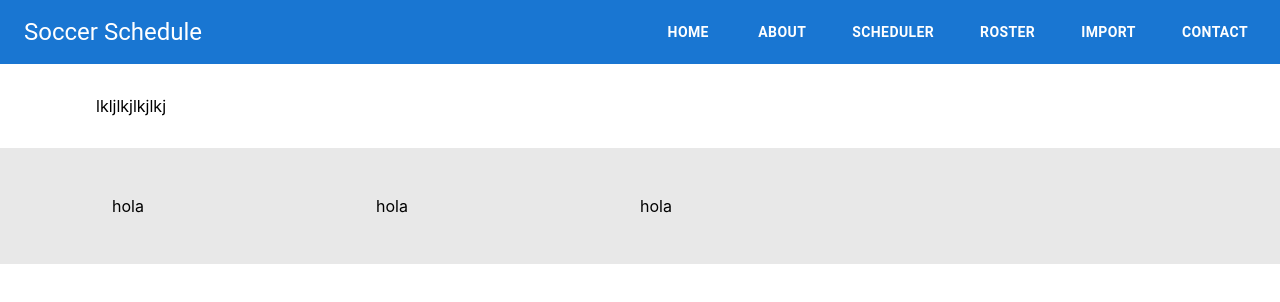
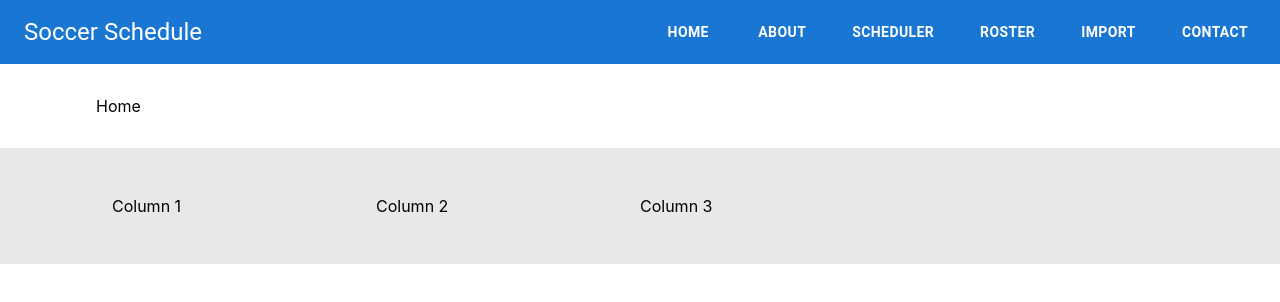
Before and after one commit to Team-DaaS/auto-schedulder, a React (Create React App) app: page / in a window 1280 px wide. Shown: the top 302 px of the page. Built offline with nearby package versions, Linux system fonts and the light colour scheme.

Commit message:
footer  text change

```diff
--- a/src/Components/Footer/Footer.js
+++ b/src/Components/Footer/Footer.js
@@ -9,13 +9,13 @@ export const Footer = () => {
         <Box p={{ xs: 4, md: 6, lg: 6 }}>
           <Grid container>
             <Grid item xs={12} md={3}>
-              hola
+              Column 1
             </Grid>
             <Grid item xs={12} md={3}>
-              hola
+              Column 2
             </Grid>
             <Grid item xs={12} md={3}>
-              hola
+              Column 3
             </Grid>
           </Grid>
         </Box>
--- a/src/Components/Home/Home.js
+++ b/src/Components/Home/Home.js
@@ -6,7 +6,7 @@ const Home = () => {
   return (
     <Box>
       <Container>
-        <Box p={4}>lkljlkjlkjlkj</Box>
+        <Box p={4}>Home</Box>
       </Container>
     </Box>
   );
```
